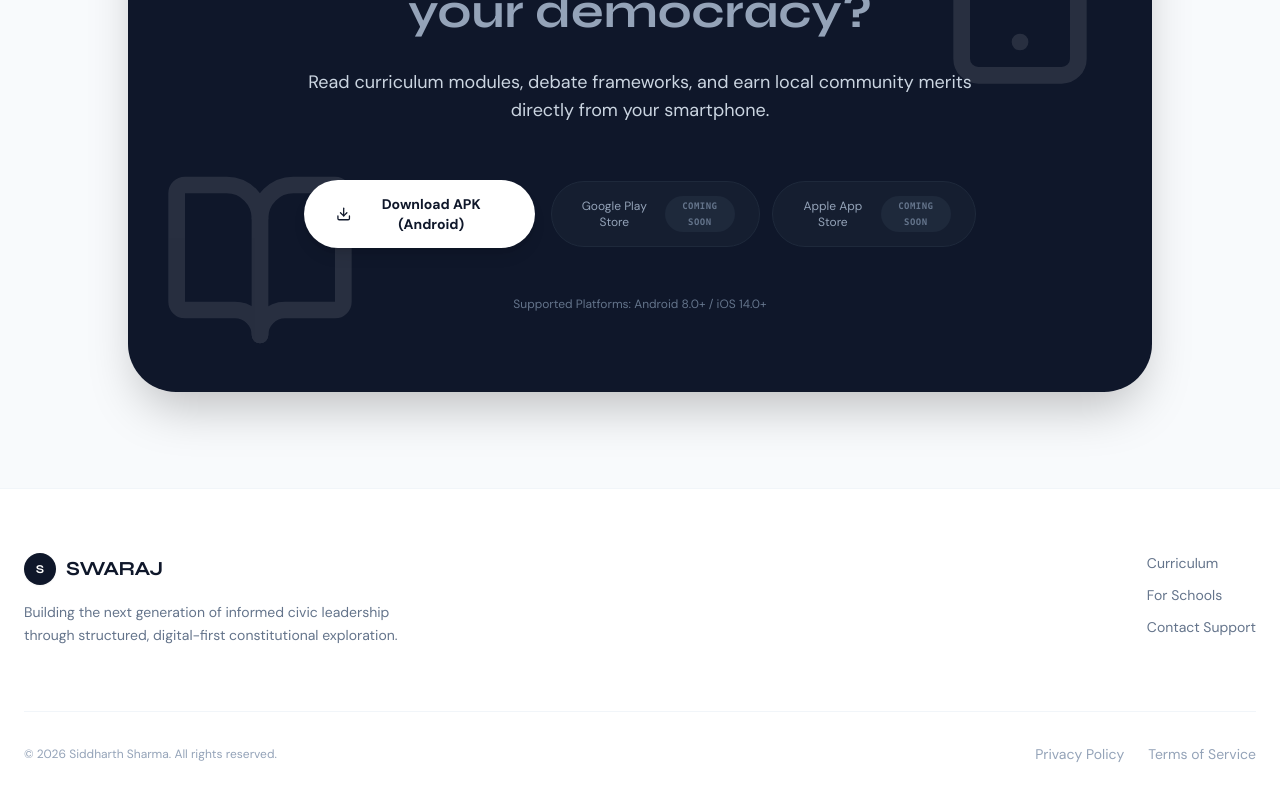
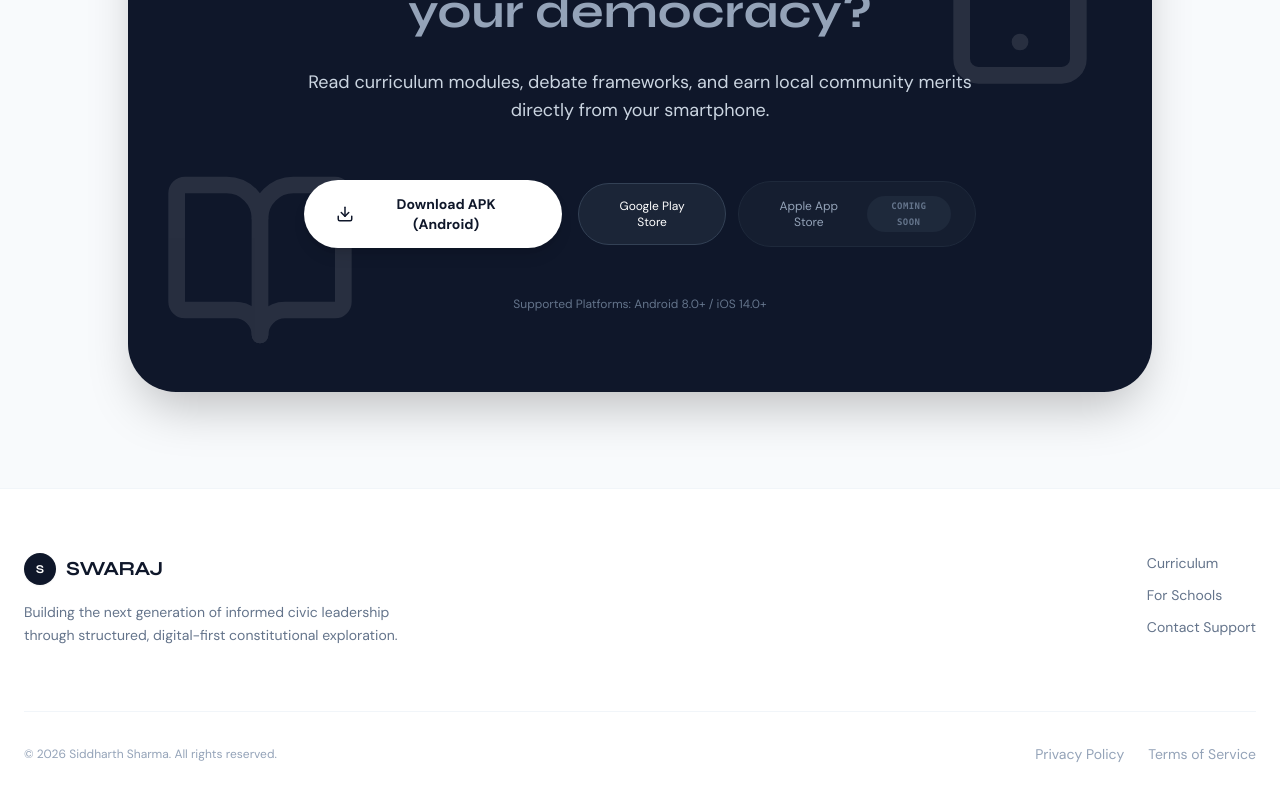
Before and after one commit to Tarqa-Ai/swaraj-client, a Next.js app in the folder apps/admin/: page / in a window 1280 px wide. Shown: the part 5859-6659 px from the top of the page. Built offline with nearby package versions, Linux system fonts and the light colour scheme; no server answers.

Commit message:
feat: enable Google Play Store link and remove coming soon status

```diff
--- a/apps/admin/src/app/page.tsx
+++ b/apps/admin/src/app/page.tsx
@@ -818,10 +818,14 @@ export default function Home() {
               </a>
 
               <div className="flex flex-col sm:flex-row items-center gap-3 w-full lg:w-auto">
-                <div className="w-full sm:w-auto bg-slate-800/40 text-slate-400 border border-slate-800 font-dm-sans text-xs font-medium py-3.5 px-6 rounded-full flex items-center justify-center gap-3 cursor-not-allowed select-none">
+                <a
+                  href="https://play.google.com/store/apps/details?id=app.swaraj.mobile"
+                  target="_blank"
+                  rel="noopener noreferrer"
+                  className="w-full sm:w-auto bg-slate-800/80 text-white border border-slate-700 font-dm-sans text-xs font-medium py-3.5 px-6 rounded-full flex items-center justify-center gap-3 hover:bg-slate-700 transition"
+                >
                   <span>Google Play Store</span>
-                  <span className="text-[9px] bg-slate-800 text-slate-500 px-2.5 py-0.5 rounded-full font-mono uppercase tracking-wider font-bold">Coming Soon</span>
-                </div>
+                </a>
                 <div className="w-full sm:w-auto bg-slate-800/40 text-slate-400 border border-slate-800 font-dm-sans text-xs font-medium py-3.5 px-6 rounded-full flex items-center justify-center gap-3 cursor-not-allowed select-none">
                   <span>Apple App Store</span>
                   <span className="text-[9px] bg-slate-800 text-slate-500 px-2.5 py-0.5 rounded-full font-mono uppercase tracking-wider font-bold">Coming Soon</span>
```
